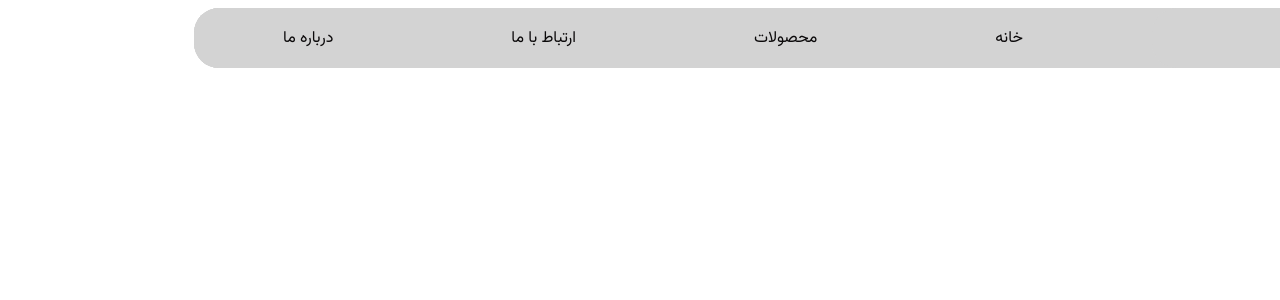
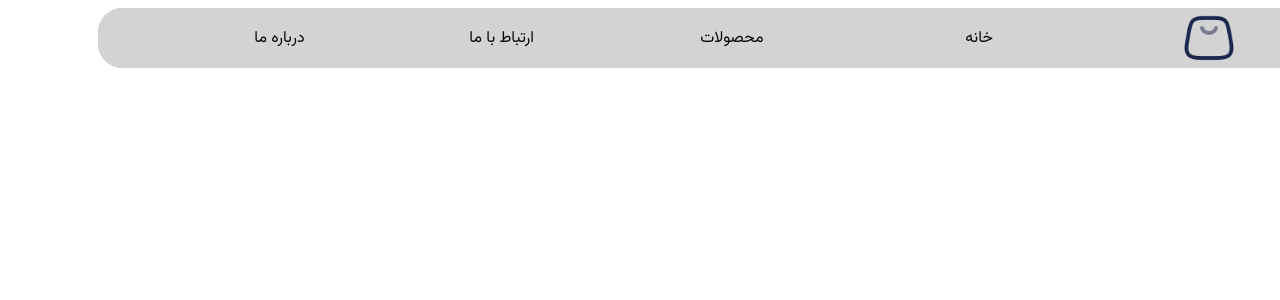
Before and after one commit to Alihaghayegh/OnlineShop-app, a React (Create React App) app in the folder frontend/: page / in a window 1280 px wide. Shown: the top 300 px of the page. Built offline with nearby package versions, Linux system fonts and the light colour scheme.

Commit message:
folder structure changed for front end

```diff
--- a/frontend/src/App.js
+++ b/frontend/src/App.js
@@ -1,8 +1,10 @@
-import Navbar from "./components/navbar/navbar";
+import Layout from "./layout/Layout";
+
+
 function App() {
   return (
     <div className="App">
-      <Navbar />
+      <Layout />
     </div>
   );
 }
--- /dev/null
+++ b/frontend/src/components/productCard/ProductCard.jsx
@@ -0,0 +1,5 @@
+import React from "react";
+
+export default function ProductCard() {
+  return <div>ProductCard</div>;
+}
--- /dev/null
+++ b/frontend/src/layout/Layout.jsx
@@ -0,0 +1,9 @@
+import Navbar from "./Topbar/Topbar";
+
+export default function Layout(props) {
+  return (
+    <div>
+      <Navbar>{props.children}</Navbar>
+    </div>
+  );
+}
--- a/frontend/src/components/navbar/navbar.css
+++ b/frontend/src/layout/Topbar/Topbar.css
@@ -32,9 +32,9 @@ ul {
 
 li {
     display: inline;
+    width: 20%;
 }
 
 li:hover {
-    color: #0B090A;
-    border-bottom: solid 2px #252525;
+    text-decoration: underline;
 }
--- a/frontend/src/components/navbar/navbar.jsx
+++ b/frontend/src/layout/Topbar/Topbar.jsx
@@ -1,9 +1,9 @@
 import React from "react";
 
-import "./navbar.css";
+import "./Topbar.css";
 import logo from "../../assets/image/bag.png";
 
-export default function Navbar() {
+export default function Topbar() {
   return (
     <div>
       <div className="navbar-container">
```
